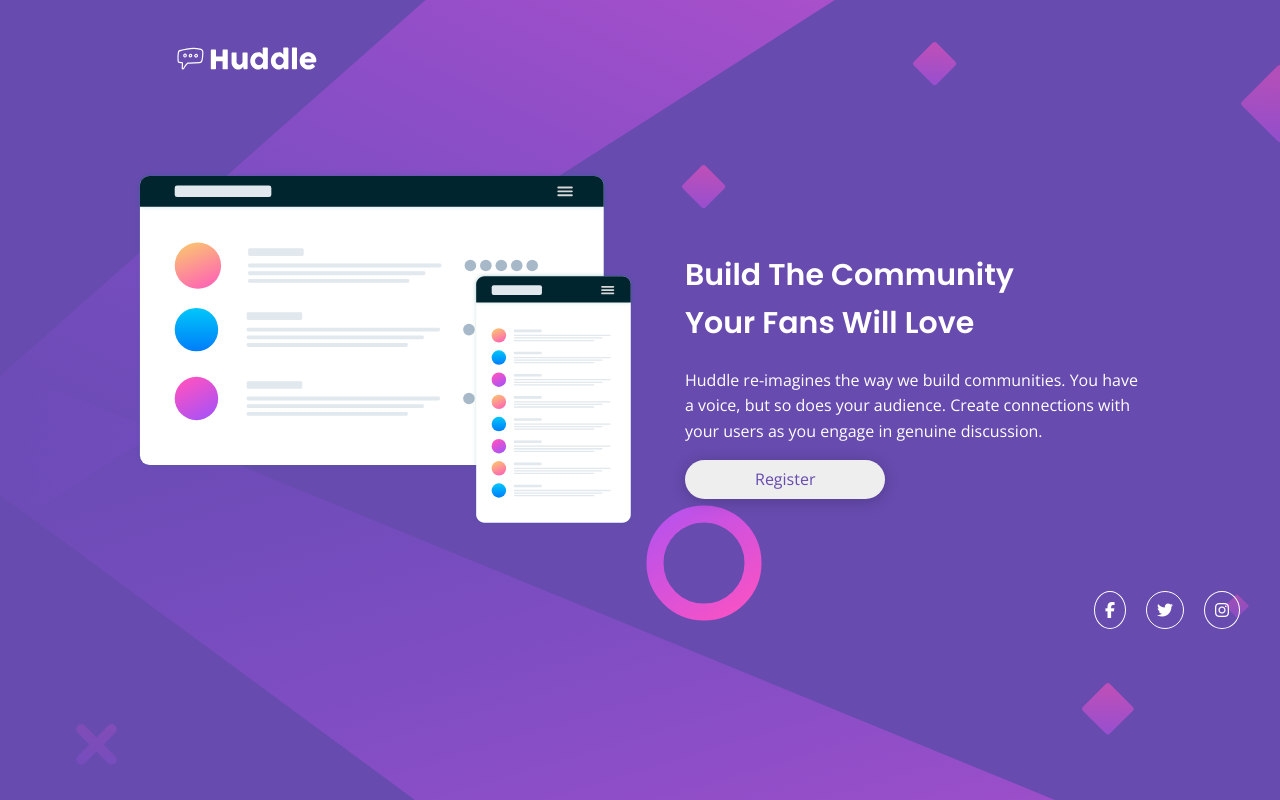
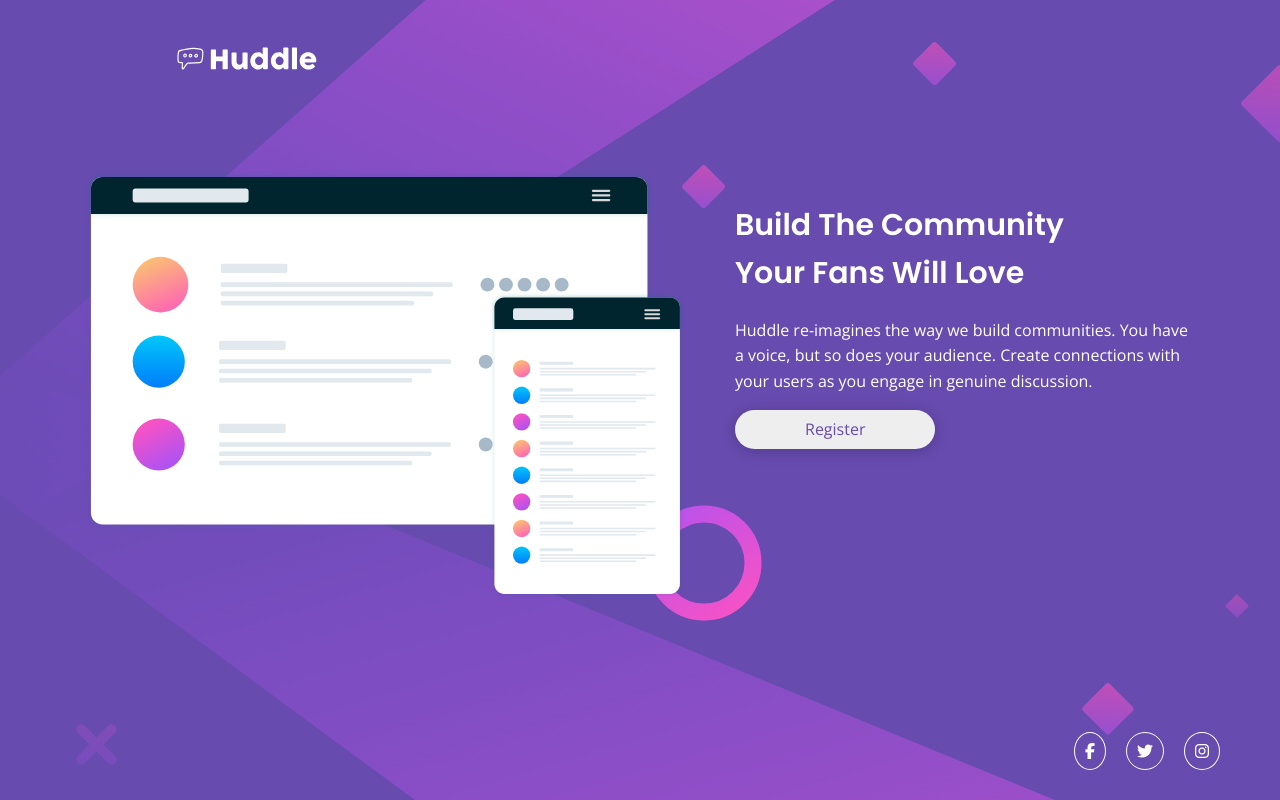
Before and after one commit to Arah1289/huddle-landing-page-with-single-introductory-section-master, a plain HTML site: page index.html in a window 1280 px wide. Drawn offline with nearby package versions, Linux system fonts and the light colour scheme.

Commit message:
Edited The Main HTML And CSS Files

```diff
--- a/CSS/style.css
+++ b/CSS/style.css
@@ -87,13 +87,16 @@ i:hover {
         align-items: normal;
         justify-content: center;
         margin-top: 50px;
+        margin-left: auto;
+        margin-right: auto;
     }
     .landing img {
-        width: 500px;
+        width: 600px;
     }
     .text {
         justify-content: start;
         align-items: start;
+        margin-top: 0;
     }
     h3 {
         width: 350px;
@@ -107,7 +110,8 @@ i:hover {
     }
     .social {
         justify-content: end;
-        margin-right: 40px;
-        margin-bottom: 40px;
+        position: absolute;
+        right: 60px;
+        bottom: 30px;
     }
 }
--- a/index.html
+++ b/index.html
@@ -4,7 +4,7 @@
   <meta charset="UTF-8">
   <meta name="viewport" content="width=device-width, initial-scale=1.0">
   <link rel="icon" type="image/png" sizes="32x32" href="./images/favicon-32x32.png">
-  <link rel="stylesheet" href="/CSS/style.css">
+  <link rel="stylesheet" href="CSS/style.css">
   <link rel="stylesheet" href="CSS/all.min.css">
   <link rel="stylesheet" href="CSS/normalize.css">
   <title>Frontend Mentor | Huddle landing page with single introductory section</title>
```
